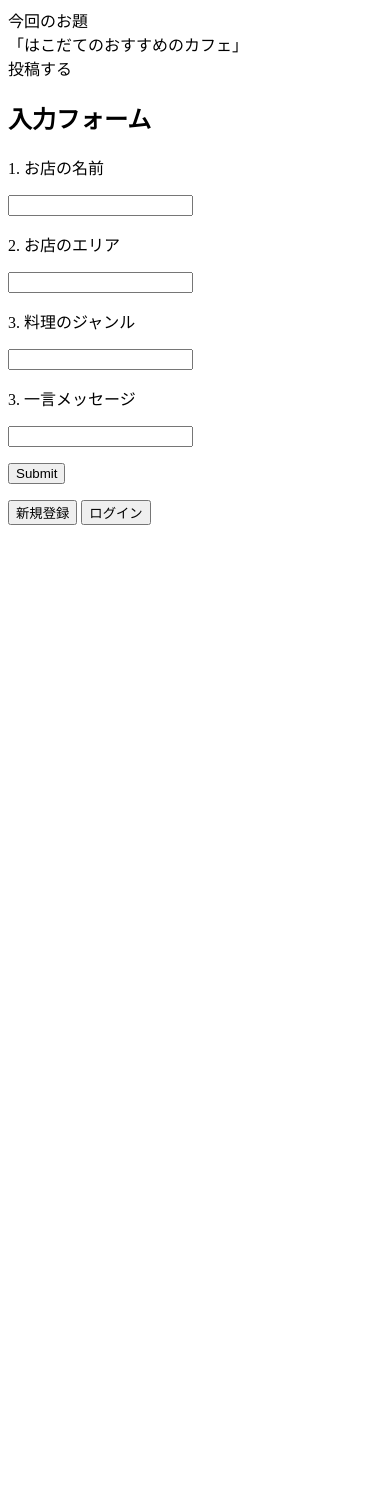
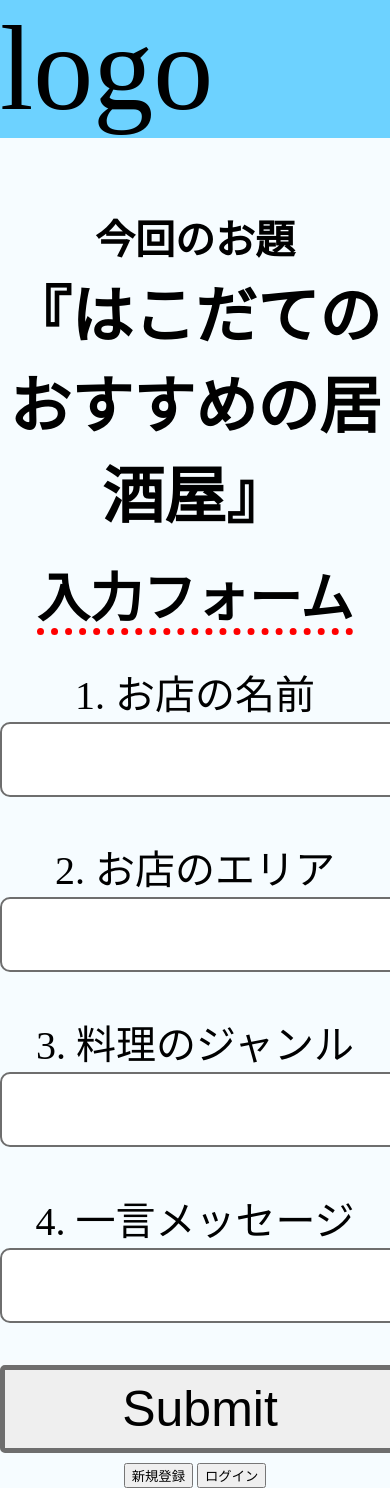
Before and after one commit to SmileHackathon/team15, a PHP site: page /team15/ in a window 390 px wide; the page is wider, and only the part inside the window is pictured. Before the commit the page ends 525 px from the top of that part, so only its background shows below. Run offline with PHP 8.4, Linux system fonts and the light colour scheme.

Commit message:
index.phpにcssをつけた

```diff
--- /dev/null
+++ b/css/style.css
@@ -0,0 +1,114 @@
+@charset "UTF-8";
+
+/* PC画面 */
+/*  ページ全体  */
+body {
+    margin: 0%;
+    background-color:  #F6FCFF; /*背景の色*/
+    text-align: center; /*文章センターそろえ*/
+}
+
+/*  header(ヘッダー)  */
+.header {
+    background-color: #6DD2FF;
+    font-size: 35px;
+    margin-bottom: 15px;
+    text-align: left;
+}
+
+/*  container(入力フォーム)  */
+/* 今回のお題 */
+.container .contentheader {
+    font-weight: bold;
+}
+
+/* 『お題名』 */
+.container .contentbody {
+    font-weight: bolder;
+    font-size: 28px;
+}
+
+/* 入力フォーム */
+.underbar_dotted {
+    border-bottom: dotted;
+    border-color: #FF0000;
+    border-width: 3px;
+}
+
+/* 入力要項（箇条書き) */
+p {
+    margin-bottom: 0%;
+    font-size: 18px;
+}
+
+/* 入力欄 */
+input {
+    width: 230px;
+    margin-top: 1px;
+    margin-bottom: 10px;
+    padding: 4px;
+    border: 1px solid #6E6E6E;
+    border-radius: 3px;
+}
+
+/* 送信ボタン */
+.push_bottom {
+    width: 150px;
+    padding: 8px;
+    border: 2px solid #6E6E6E;
+    border-radius: 5px;
+    font-size: 20px;
+}
+
+
+
+/* スマホ(横幅480px以下の場合) */
+@media screen and (max-width:500px) {
+
+    /*  header(ヘッダー)  */
+    .header {
+        font-size: 120px;
+        margin-bottom: 70px;
+    }
+
+
+    /*  container(入力フォーム)  */
+    /* 今回のお題 */
+    .container .contentheader {
+        font-size: 40px;
+    }
+
+    /* 『お題名』 */
+    .container .contentbody {
+        font-size: 62px;
+        margin-bottom: 5%;
+    }
+
+    /* 入力フォーム */
+    .underbar_dotted {
+        border-width: 7px;
+        font-size: 53px;
+    }
+
+    /* 入力要項（箇条書き) */
+    p {
+        margin-top: 8%;
+        font-size: 40px;
+    }
+
+    /* 入力欄 */
+    input {
+        width: 550px;
+        padding: 28px;
+        border: 2px solid #6E6E6E;
+        border-radius: 10px;
+    }
+
+    /* 送信ボタン */
+    .push_bottom {
+        width: 400px;
+        padding: 10px;
+        border: 5px solid #6E6E6E;
+        font-size: 50px;
+    }
+}
--- a/index.php
+++ b/index.php
@@ -31,21 +31,29 @@ if (!isset($_SESSION["errorMessage"])) {
 <html lang="ja">
 
 <head>
-    <meta charset="UTF-8">
+    <meta charset="viewport" content="width=device-width, initial-scale=1">
+    <link rel="stylesheet" href="./css/style.css">
     <title>HTML+CSS トレーニング</title>
 </head>
 
 <body>
+    <!-- ヘッダー-->
+    <div class="header">
+        <div>logo</div>
+    </div>
+
+
     <div class="container">
         <div class="contentheader">今回のお題
         </div>
-        <div class="contentbody"> 「はこだてのおすすめのカフェ」
-        </div>
+        <div class="contentbody"> 『はこだてのおすすめの居酒屋』
+        </div><!--
         <div class="contentfooter"> 投稿する
-        </div>
+        </div>-->
     </div>
 
-    <h2>入力フォーム</h2>
+    <h2><span class="underbar_dotted">入力フォーム</span></h2>
+
     <!-- 入力フォームをまとめる  form タグ(method：データの送信方法、action：フォーム の送信先ページ) -->
     <form method="POST" action="./formCheck.php" id="inputForm">
         <!-- ニックネーム入力-->
@@ -74,7 +82,7 @@ if (!isset($_SESSION["errorMessage"])) {
 			echo "<div class=\"errorMessage\">" . $_SESSION["errorGenre"] . "</div>";
 		}
 		?>
-        <p>3. 一言メッセージ</p>
+        <p>4. 一言メッセージ</p>
         <input type="text" name="textMessage" value="<?php echo $_SESSION["textMessage"]; ?>">
         <?php
 		// 未入力チェックでエラーの場合は、エラーメッセージを表示
@@ -83,7 +91,7 @@ if (!isset($_SESSION["errorMessage"])) {
 		}
 		?>
         <!-- 送信ボタン    -->
-        <p><input type="submit"></p>
+        <p><input class="push_bottom" type="submit"></p>
     </form>
     <button onclick="location.href='./views/signup_view.php'">新規登録</button>
     <button onclick="location.href='./views/login_view.php'">ログイン</button>
```
